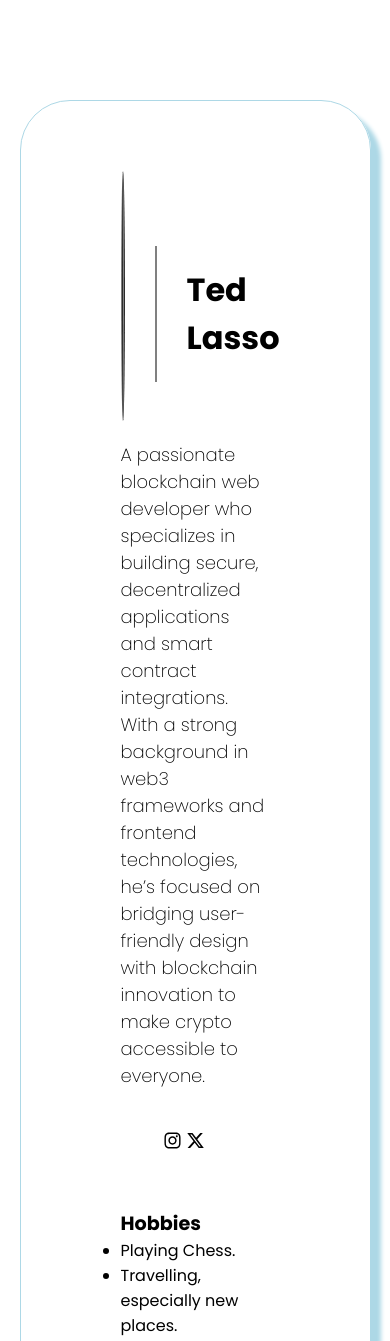
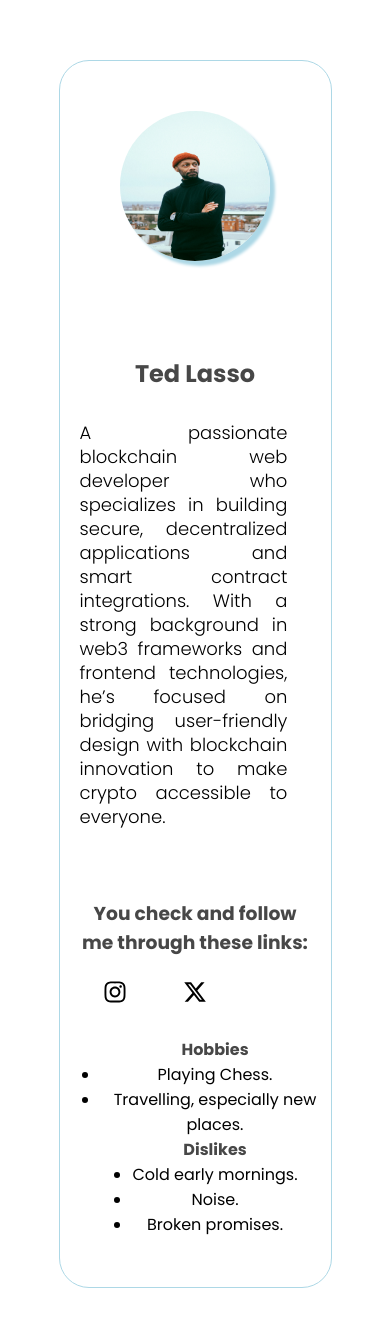
Before and after one commit to mahd1bro/HNGTask, a plain HTML site: page index.html in a window 390 px wide. Shown: the top 1341 px of the page. Drawn offline with Linux system fonts and the light colour scheme.

Commit message:
Third commit

```diff
--- a/index.html
+++ b/index.html
@@ -11,10 +11,10 @@
 </head>
 <body>
     <article>
-        <div class="card_container" data-testid="test-profile-card">
+        <div class="card-container" data-testid="test-profile-card">
             <header>
                 <div class="avatar-image">
-                    <img src="./albert.jpg" alt="Portrait of Ted" data-testid="test-user-avatar">
+                    <img class="avatar-main-img" src="./teddy.jpg" alt="Portrait of Ted" data-testid="test-user-avatar">
                 </div>
                 <h2 class="name" data-testid="test-user-name">
                     Ted Lasso
@@ -27,24 +27,28 @@
                     </p>
                 </div>
             </section>
+            <br>
+            <br>
             <footer>
-                <div class="social-links" data-testid="user-social-links">
+                <h3>You check and follow me through these links:</h3>
+                <div class="social-links" data-testid="test-user-social-links">
                     <div class="instagram">
-                        <a href="" data-testid="test-user-social-instagram">
+                        <a href="" target="_blank" rel="noopener noreferer"  data-testid="test-user-social-instagram">
                             <img src="./instagram-brands-solid-full.svg" alt="">
                         </a>
                     </div>
                     <div class="twitter">
-                        <a href="" data-testid="test-user-social-twitter">
+                        <a href="" target="_blank" rel="noopener noreferer" data-testid="test-user-social-twitter">
                             <img src="./x-twitter-brands-solid-full.svg" alt="">
                         </a>
                     </div>
                     <div class="discord">
-                        <a href="" data-testid="test-user-social-discord">
+                        <a href="" target="_blank" rel="noopener noreferer" data-testid="test-user-social-discord">
                             <img class="card-img" src="./discord-brands-solid-full.svg" alt="">
                         </a>
                     </div>
                     </div>
+                    <div class="hobs-dis">
                         <div class="hobbies" >
                             <h4>Hobbies</h4>
                             <ul data-testid="test-user-hobbies">
@@ -63,6 +67,8 @@
                             </ul>
                         </div>
                     </div>
+
+                </div>
             </footer>
 
         </div>
--- a/styles.css
+++ b/styles.css
@@ -7,20 +7,21 @@
 
 header {
     display: flex;
-    justify-content: space-between;
+    /* justify-content: center; */
+    align-items: center;
     margin: 20px 0;
+    gap: 25px;
 }
 
 .name {
-    margin-top: 75px;
+    margin-top: 10px;
     padding: 20px 30px;
     font-size: 2rem;
-    border-left: 2px solid gray;
     height: fit-content;
 }
 
 
-.card_container {
+.card-container {
     align-items: center;
     margin: 100px auto;
     padding: 50px 100px;
@@ -36,31 +37,29 @@ header {
 .avatar-image {
   width: 250px;
   height: 250px;
-  max-width: 250px;
-  border: 2px ridge gray;
+  /* border: 2px ridge gray; */
   border-radius: 50%;
   overflow: hidden;
-  margin-right: 30px;
+  margin-right: 10px;
+  box-shadow: 5px 5px 3px lightblue;
 }
 
-.avatar-image .card-img{
+.avatar-main-img {
+    width: 100%;
+    height: 100%;
     background-position: center;
     background-size: cover;
-    width: 1000%;
-    height: 100%;
-    object-fit: cover;
-}
-.user-bio {
-    width: 300px;
-    max-width: 100%;
-    word-wrap: break-word;
-    overflow-wrap:break-word;
-    white-space: normal;
 }
 
+.user-bio {
+    max-width: 600px;
+    line-height: 1.5rem;
+    margin: 20px 0;
+    text-align: justify;
+}
 .user-bio p {
     font-size: 18px;
-    font-weight: 200;
+    font-weight: 300;
 }
 
 footer {
@@ -69,9 +68,17 @@ footer {
 
 .social-links {
     display: flex;
-    padding: 20px;
     margin: 20px;
-    justify-content: space-evenly;
+    justify-content: center;
+    gap: 50px;
+}
+
+.instagram:hover,
+.twitter:hover,
+.discord:hover {
+    transform: scale(1.1);
+    background-color: rgba(79, 70, 229, 0.1);
+    border-radius: 50%;
 }
 
 .instagram {
@@ -89,6 +96,116 @@ footer {
     height: 40px;
 
 }
-h4 {
-    font-size: 1.2rem;
+
+a:focus {
+    outline: lightblue;
+    border-radius: 3px;
+    transition: 0.2s ease;
 }
+
+h2, h3, h4 {
+    color: rgb(71, 71, 71);
+}
+
+.hobs-dis {
+    margin: 20px 20px;
+    display: flex;
+    justify-content: space-around;
+    width: 100%;
+    gap: 25%;
+}
+.hobbies, .dislikes {
+    text-wrap: 200px;
+    max-width: 300px;
+
+}
+
+/* Desktop */
+@media (min-width: 768px) and ( max-width: 1440px) {
+    .name {
+        border-left: 2px solid gray;
+
+
+    }
+}
+
+
+/* Tablet */
+@media (max-width: 768px) {
+    .card-container {
+        flex-direction: column;
+        text-align: center;
+        padding: 40px;
+        margin: 60px auto;
+        width: max-content;
+        max-width: 70%;
+        height: fit-content;
+    }
+
+    .avatar-image {
+        margin-right: 0;
+        margin-bottom: 20px;
+    }
+
+    .user-bio {
+        width: 90%;
+    }
+
+    .hobs-dis {
+        flex-direction: column;
+        align-items: center;
+    }
+}
+
+/* --- Mobile --- */
+@media (max-width: 480px) {
+    header {
+        display: flex;
+        flex-direction: column;
+        align-items: center;
+        justify-content: center;
+    }
+
+    .card-container {
+        padding: 30px 20px;
+        box-shadow: none;
+        border-radius: 30px;
+    }
+
+    .name {
+        font-size: 1.5rem;
+        margin-top: 40px;
+        padding: 10px 15px;
+    }
+
+    .avatar-image {
+        width: 150px;
+        height: 150px;
+        border-radius: 50%;
+        overflow: hidden;
+        background-position: center;
+        background-size: cover;
+    }
+
+    .avatar-image .card-img{
+        width: 100%;
+        height: 100%;
+        object-fit: cover;
+        display: block;
+
+    .user-bio p {
+        font-size: 16px;
+    }
+
+    .social-links img {
+        width: 35px;
+        height: 35px;
+    }
+    .hobs-dis {
+        display: flex;
+        flex-direction: column;
+        text-align: left;
+    }
+
+    }
+}
```
Also changed, not shown: script.js (+47 -0 lines), albert.jpg (deleted), berry.jpg (deleted), teddy.jpg (added). Lines whose indentation alone changed are shown as unchanged.
